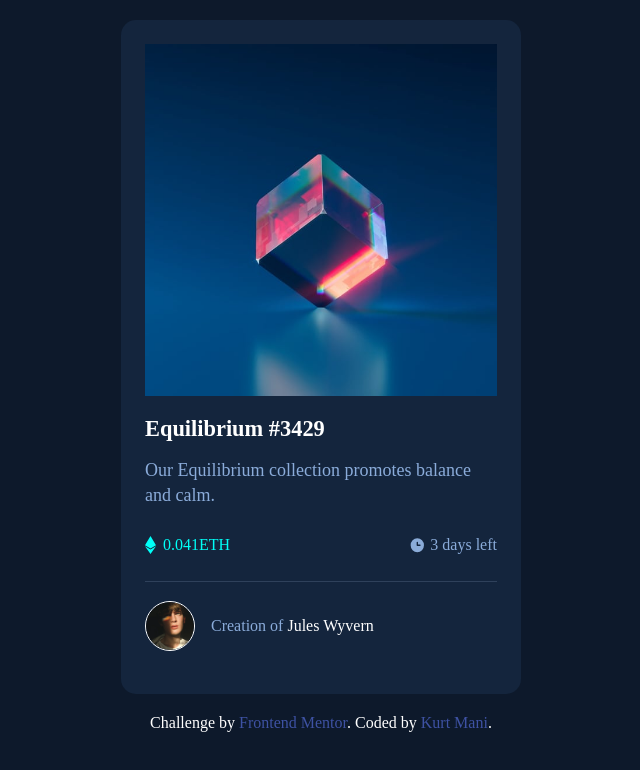
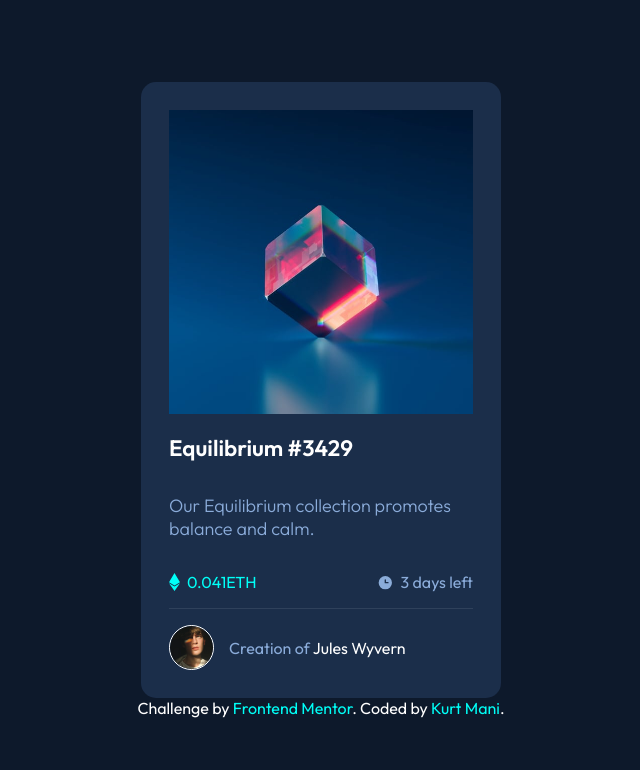
Before and after one commit to manku92/nft-preview-card, a website: page dist/index.html in a window 1280 px wide. Shown: the whole page, without its empty margins (319-959 px from the left). Drawn offline with Linux system fonts and the light colour scheme.

Commit message:
updated version

```diff
--- a/scss/_mobile.scss
+++ b/scss/_mobile.scss
@@ -1,13 +1,13 @@
 @media(max-width: 375px){
 
   #nft-card{
-    max-width: 340px;
+    max-width: 350px;
 
     .nft-title{
-      font-size: 1.2rem;
+      font-size: 1.5rem;
     }
     .nft-description{
-      font-size: 1rem;
+      font-size: 1.1rem;
     }
 
   }
--- a/scss/main.scss
+++ b/scss/main.scss
@@ -13,32 +13,27 @@ $font-face: 'Outfit', sans-serif;
   padding: 0;
   box-sizing: border-box;
 }
-
-body {
+body{
   background: $main-background;
   color: $white;
+  font-family: $font-face;
+  display: flex;
+  flex-direction: column;
+  justify-content: center;
+  align-items: center;
+  min-height: 100vh;
 }
-
-ul {
-  list-style: none;
-}
-
-a {
-  text-decoration: none;
-  color: $blue;
-}
-
-img {
+img{
   max-width: 100%;
+  object-fit: cover;
 }
 
 // container
-#nft-card {
-  background: $card-background;
-  padding: 1.5rem;
-  max-width: 400px;
-  height: 100%;
-  margin: 20px auto;
+#nft-card{
+  margin: 0 auto;
+  max-width: 360px;
+  padding: 1.75rem;
+  background:hsla(216, 45%, 22%, 0.815);
   border-radius: 15px;
 
   .nft-image{
@@ -48,10 +43,9 @@ img {
       position: absolute;
       top: 0;
       left: 0;
-      background: hsl(178, 100%, 50%, 50%);
+      background: hsla(178, 100%, 50%, 0.507);
+      width: 100%;
       height: calc(100% - 3px);
-      width: 100%;
-      z-index: 9;
       opacity: 0;
       transition: opacity 0.4s ease-in-out;
 
@@ -59,6 +53,7 @@ img {
         opacity: 1;
         cursor: pointer;
       }
+
       img{
         position: absolute;
         top: 50%;
@@ -67,89 +62,75 @@ img {
       }
     }
   }
-
-
-  .nft-title {
+}
+#section-content{
+  h2{
     padding: 1rem 0;
     font-size: 1.4rem;
     font-weight: 600;
-
-    &:hover {
-      color: $Cyan;
-      cursor: pointer;
+  }
+  .nft-description{
+    color: $blue;
+    padding: 1rem 0;
+    font-size: 18px;
+    font-weight: 300;
   }
 }
-
-  .nft-description {
-    font-size: 18px;
-    line-height: 1.4;
-    color: $blue;
-    font-weight: 400;
-  }
-
-  .price-days {
+.price-days{
   display: flex;
   justify-content: space-between;
   align-items: center;
-    padding: 1.7rem 0;
+  padding: 1rem 0;
   border-bottom: 1px solid $bottom-line;
 
-    .price {
+  .price,
+  .days{
     display: flex;
+    align-items: center;
 
-      p {
-        margin-left: 7px;
+    img{
+      margin-right: 7px;
+    }
+  }
+  .price{
+    p{
       color: $Cyan;
       font-weight: 400;
     }
   }
+  .days{
 
-    .days {
-      display: flex;
-
-      p {
-        margin-left: 4px;
-        color: $blue;
-      }
-    }
-  }
-
-  .nft-creator {
-    display: flex;
-    align-items: center;
-    margin: 1.2rem 0;
-
-    img {
-      width: 50px;
-      border-radius: 50%;
-      border: 1px solid $white;
-    }
-
-    p {
-      margin-left: 1rem;
     color: $blue;
   }
 
-    span {
+}
+.nft-creator{
+  display: flex;
+  align-items: center;
+  margin-top: 1rem;
+
+  img{
+    width: 45px;
+    border: 1px solid $white;
+    border-radius: 50%;
+  }
+  p{
+    font-size: 1rem;
+    color: $blue;
+    margin-left: 15px;
+
+    span{
       color: $white;
-
-      &:hover {
-        color: $Cyan;
-        cursor: pointer;
-      }
     }
   }
 
 }
+footer{
+  font-size: 1rem;
 
-
-.attribution {
-  font-size: 1rem;
-  text-align: center;
+  a{
+    text-decoration: none;
+    color: $Cyan;
   }
-
-.attribution a {
-  color: hsl(228, 45%, 44%);
 }
-
 @import 'mobile';
```
Also changed, not shown: dist/css/styles.css, dist/index.html, 1 other file. Lines whose indentation alone changed are shown as unchanged.
